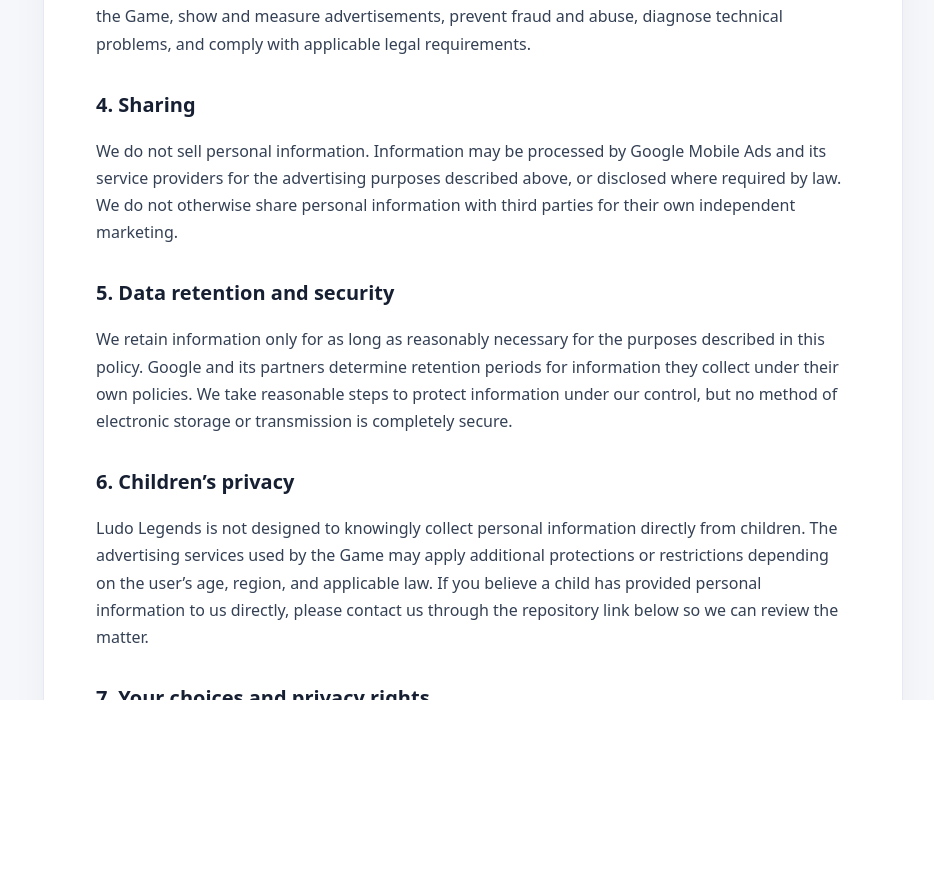
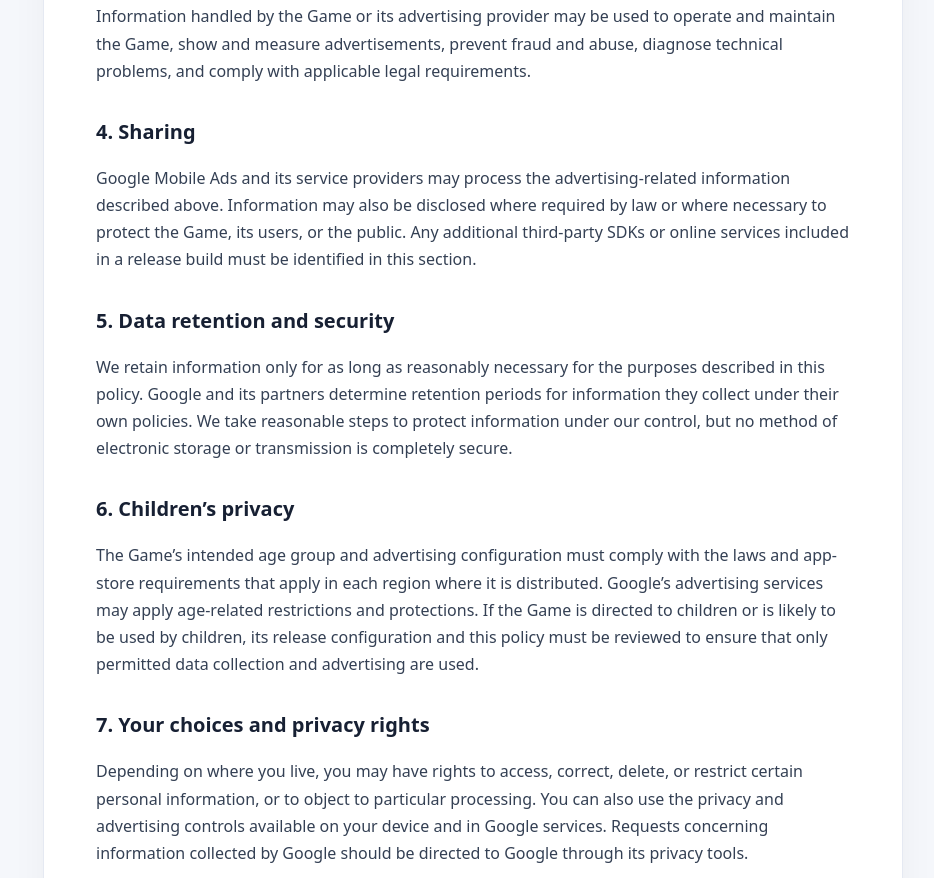
Before and after one commit to anishacharya95/LUDO-LEGENDS-PRIVACY-POLICY, a plain HTML site: page index.html in a window 1280 px wide. Shown: the part 1079-1957 px from the top of the page, without its empty margins (167-1101 px from the left). Drawn offline with Linux system fonts and the light colour scheme.

Commit message:
Make privacy disclosures conditional on verified release features

```diff
--- a/index.html
+++ b/index.html
@@ -26,7 +26,7 @@
   <p>This Privacy Policy explains how Ludo Legends (the “Game”), published by the Ludo Legends developer (“we”, “us”, or “our”), handles information when you use the Game.</p>
 
   <h2>1. Information handled by the Game</h2>
-  <p>We do not ask you to provide your name, email address, phone number, or postal address as a condition of playing the Game. The Game may process gameplay and technical information needed to operate, maintain, and troubleshoot the app. This policy will be updated if the Game adds features that collect additional information, such as accounts, online profiles, or cloud-synced gameplay.</p>
+  <p>The Game may process gameplay information and technical information needed to run, maintain, and troubleshoot the app. The exact information depends on the features enabled in the version you use. This policy specifically describes the Google Mobile Ads integration identified for the current project. Any additional services in a release build (for example, analytics, crash reporting, sign-in, multiplayer, cloud saves, or purchases) must also be disclosed here before that build is published.</p>
 
   <h2>2. Advertising and Google Mobile Ads</h2>
   <p>The Game uses the Google Mobile Ads SDK to display advertising, including app-open ads and interstitial ads. Google and its advertising partners may automatically collect or receive information from the app and your device to deliver, measure, and protect advertising services. Depending on your device settings, consent choices, and location, this may include:</p>
@@ -43,13 +43,13 @@
   <p>Information handled by the Game or its advertising provider may be used to operate and maintain the Game, show and measure advertisements, prevent fraud and abuse, diagnose technical problems, and comply with applicable legal requirements.</p>
 
   <h2>4. Sharing</h2>
-  <p>We do not sell personal information. Information may be processed by Google Mobile Ads and its service providers for the advertising purposes described above, or disclosed where required by law. We do not otherwise share personal information with third parties for their own independent marketing.</p>
+  <p>Google Mobile Ads and its service providers may process the advertising-related information described above. Information may also be disclosed where required by law or where necessary to protect the Game, its users, or the public. Any additional third-party SDKs or online services included in a release build must be identified in this section.</p>
 
   <h2>5. Data retention and security</h2>
   <p>We retain information only for as long as reasonably necessary for the purposes described in this policy. Google and its partners determine retention periods for information they collect under their own policies. We take reasonable steps to protect information under our control, but no method of electronic storage or transmission is completely secure.</p>
 
   <h2>6. Children’s privacy</h2>
-  <p>Ludo Legends is not designed to knowingly collect personal information directly from children. The advertising services used by the Game may apply additional protections or restrictions depending on the user’s age, region, and applicable law. If you believe a child has provided personal information to us directly, please contact us through the repository link below so we can review the matter.</p>
+  <p>The Game’s intended age group and advertising configuration must comply with the laws and app-store requirements that apply in each region where it is distributed. Google’s advertising services may apply age-related restrictions and protections. If the Game is directed to children or is likely to be used by children, its release configuration and this policy must be reviewed to ensure that only permitted data collection and advertising are used.</p>
 
   <h2>7. Your choices and privacy rights</h2>
   <p>Depending on where you live, you may have rights to access, correct, delete, or restrict certain personal information, or to object to particular processing. You can also use the privacy and advertising controls available on your device and in Google services. Requests concerning information collected by Google should be directed to Google through its privacy tools.</p>
```
